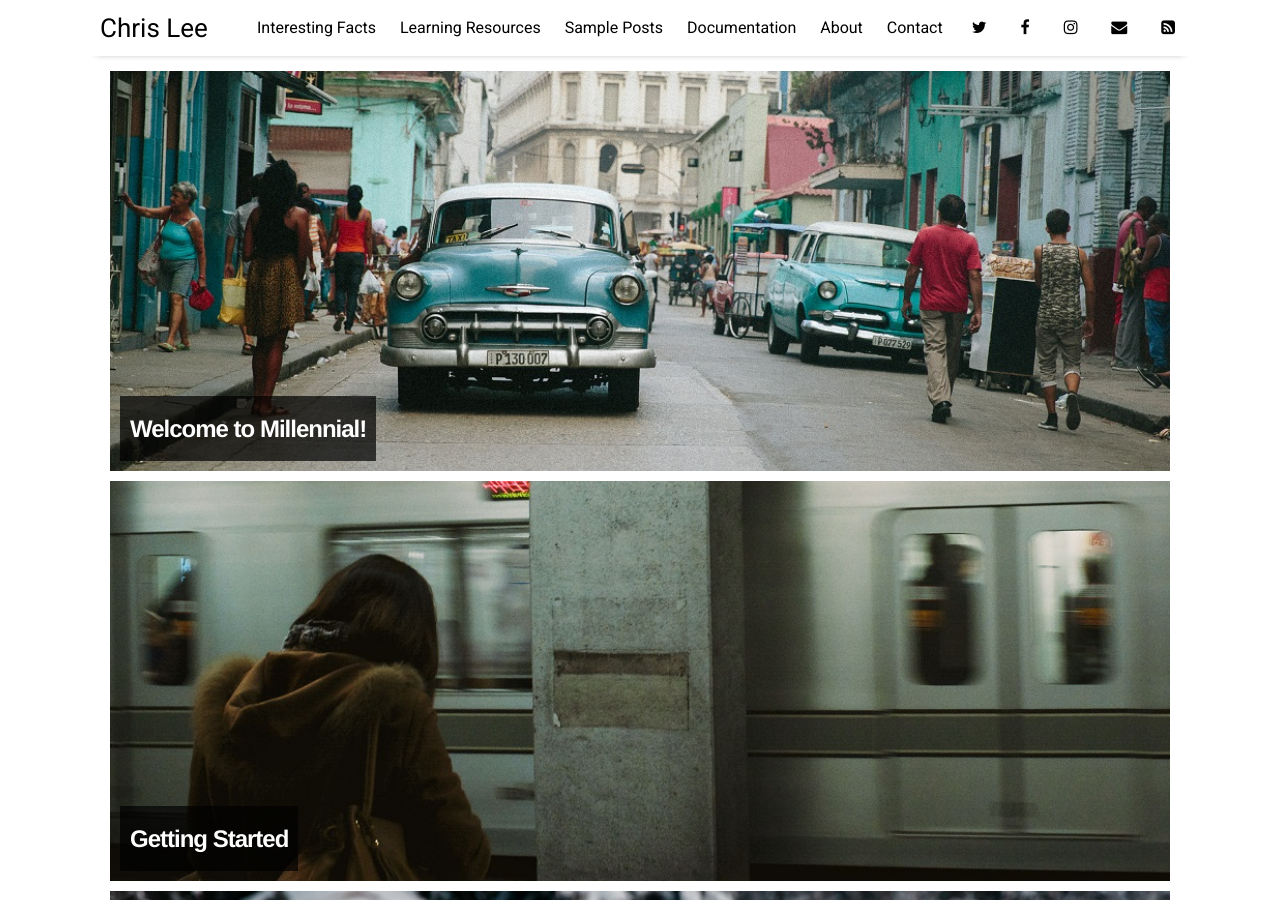
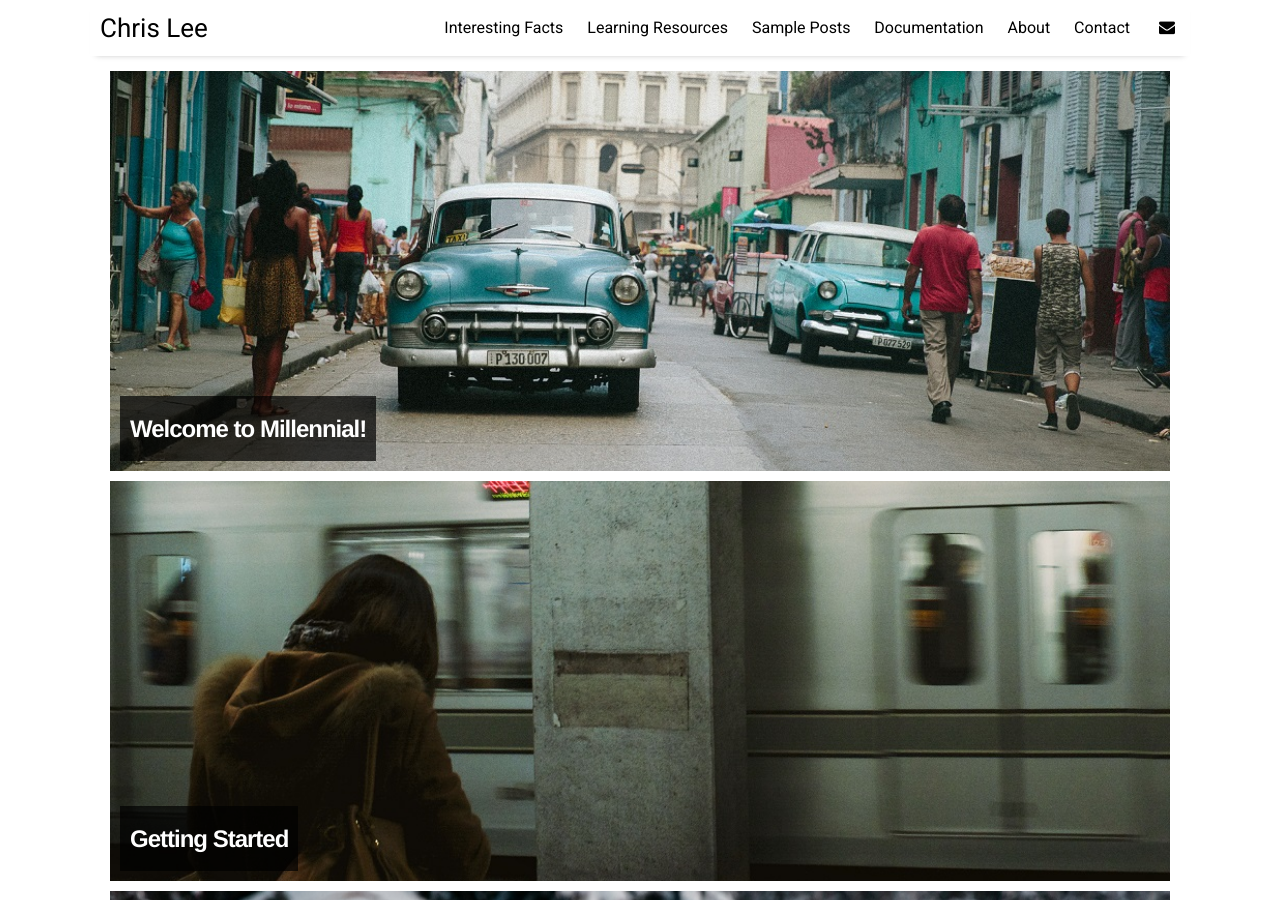
Before and after one commit to Christopher-LeeNU/Christopher-LeeNU.github.io, a Jekyll site: the page built from index.html, in a window 1280 px wide and 900 px high. Built offline with Jekyll 4.4.1, drawn with Linux system fonts in a browser that asks for light colours; nearby versions of some CDN libraries; the list of posts is cut into pages by our own code.

Commit message:
Update settings.yml

```diff
--- a/_data/settings.yml
+++ b/_data/settings.yml
@@ -16,11 +16,11 @@ menu:
 
 # Available social icons are powered by Font Awesome, so you can use any icon that they offer
 social:
-- {icon: 'twitter', link:    'https://twitter.com/paululele'}
-- {icon: 'facebook', link:   'https://www.facebook.com/paululele'}
-- {icon: 'instagram', link:  'https://instagram.com/paululele'}
-- {icon: 'envelope', link:   'mailto:hello@paulle.ca'}
-- {icon: 'rss-square', link: 'feed.xml'}
+# - {icon: 'twitter', link:    'https://twitter.com/paululele'}
+# - {icon: 'facebook', link:   'https://www.facebook.com/paululele'}
+# - {icon: 'instagram', link:  'https://instagram.com/paululele'}
+- {icon: 'envelope', link:   'christopherlee91.22@gmail.com'}
+# - {icon: 'rss-square', link: 'feed.xml'}
 # - {icon: 'rss-square', link: 'rss-feed.xml'}
 
 # Customize site text
```
